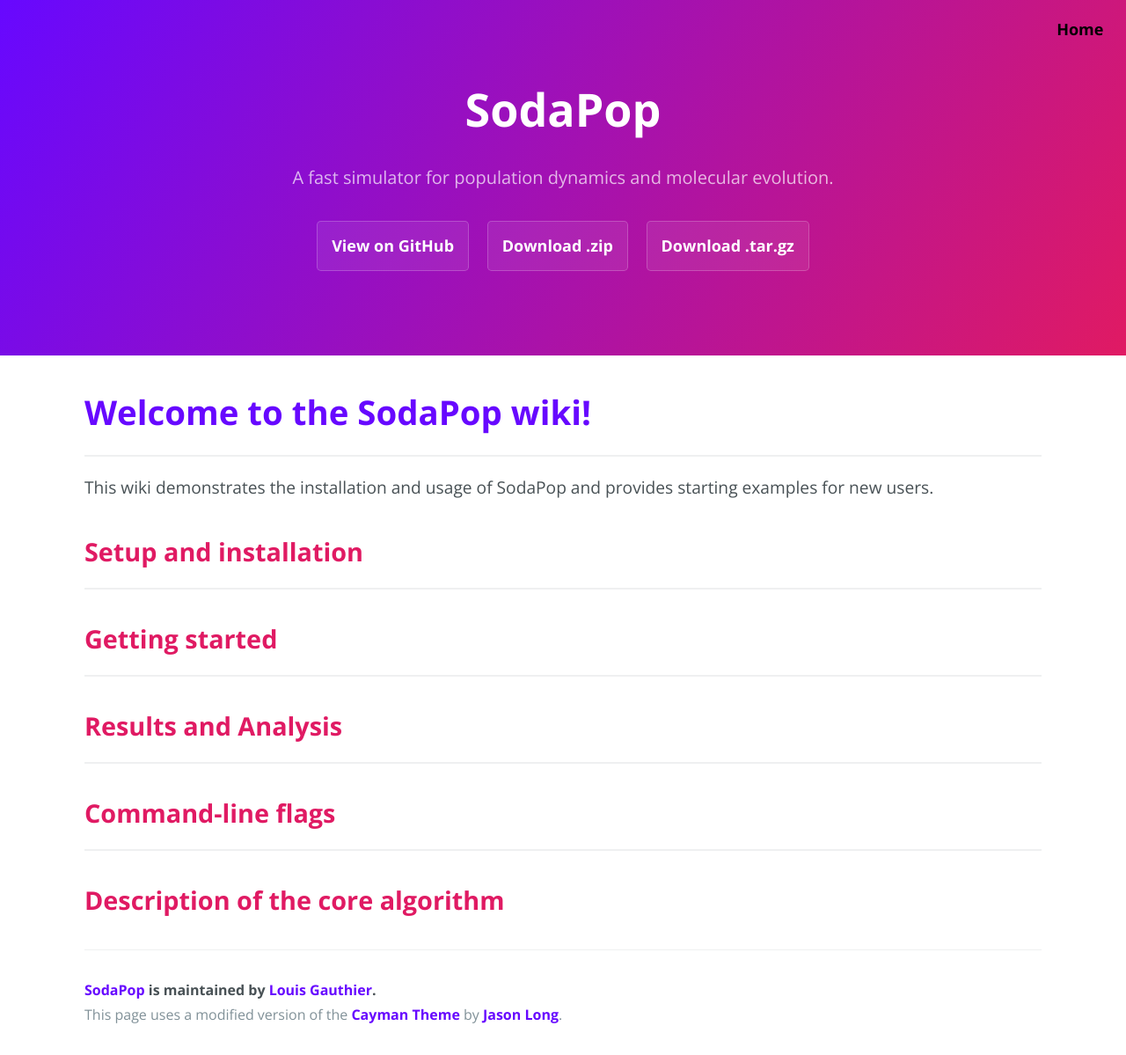
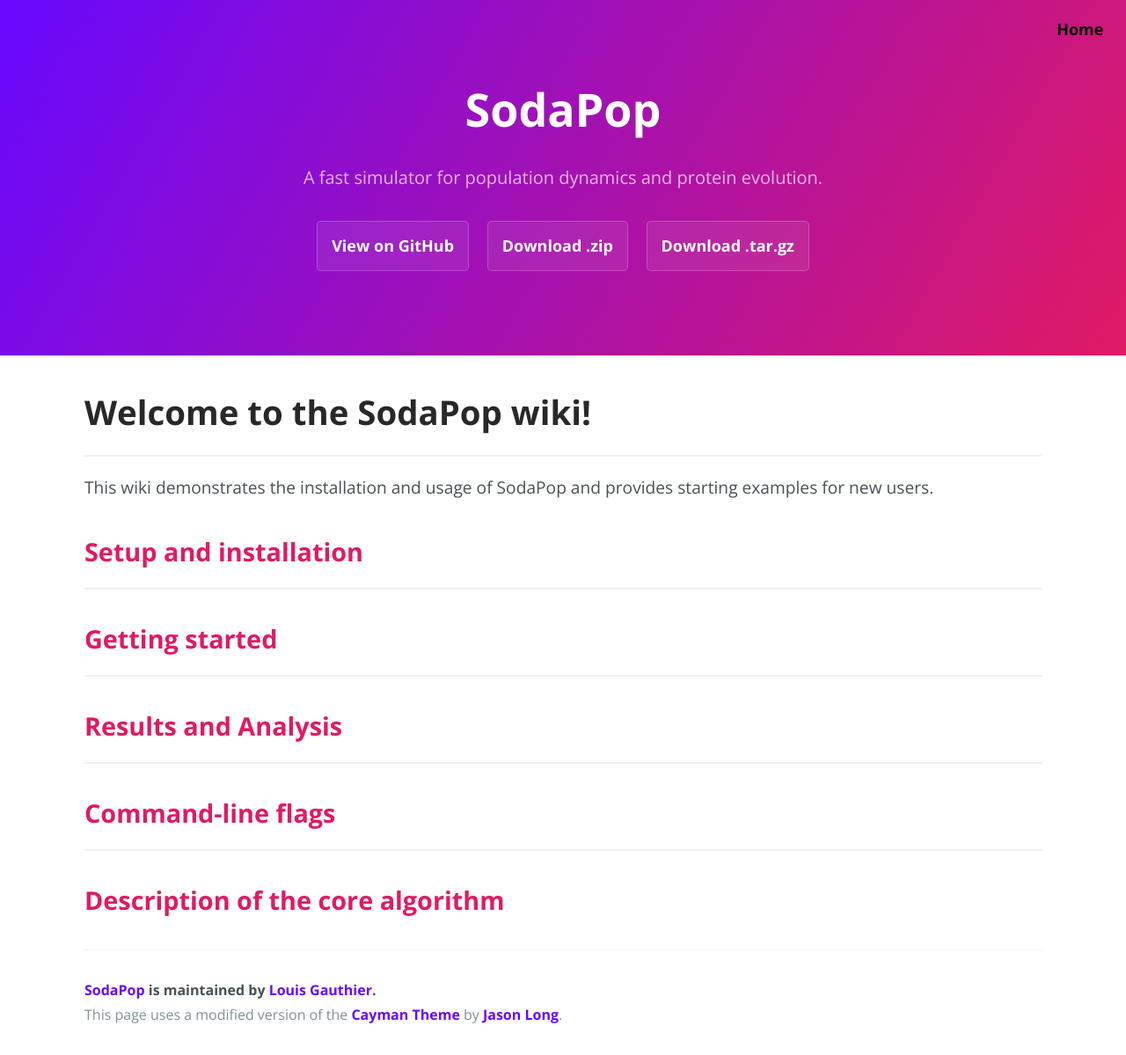
Before and after one commit to louisgt/SodaPop, a Jekyll site: the page built from index.md, in a window 1280 px wide. Shown: the whole page at 88% size. Built offline with Jekyll 4.4.1, drawn with Linux system fonts in a browser that asks for light colours.

Commit message:
changes to css

```diff
--- a/_config.yml
+++ b/_config.yml
@@ -1,7 +1,7 @@
 markdown: kramdown
 title: SodaPop
-tagline: A fast simulator for population dynamics and molecular evolution.
-description: A fast, versatile forward-time simulator for large-scale population dynamics and molecular evolution.
+tagline: A fast simulator for population dynamics and protein evolution.
+description: A fast, flexible forward-time simulator for large-scale population dynamics and protein evolution.
 show_downloads: "true"
 baseurl: "/SodaPop"
 author :
--- a/css/cayman.css
+++ b/css/cayman.css
@@ -170,8 +170,8 @@ a:hover { text-decoration: underline; }
 @media screen and (min-width: 42em) and (max-width: 64em) { .main-content { padding: 2rem 4rem; font-size: 1.2rem; } }
 @media screen and (max-width: 42em) { .main-content { padding: 2rem 1rem; font-size: 1.2rem; } }
 .main-content img { max-width: 70%; }
-.main-content h1, .main-content h2 { margin-top: 2rem; margin-bottom: 1rem; font-weight: bold; color: #6708FF; }
-.main-content h3, .main-content h4, .main-content h5, .main-content h6 { margin-top: 2rem; margin-bottom: 1rem; font-weight: normal; color: #4F05C6; }
+.main-content h1, .main-content h2 { margin-top: 2rem; margin-bottom: 1rem; font-weight: bold; color: #282828; }
+.main-content h3, .main-content h4, .main-content h5, .main-content h6 { margin-top: 2rem; margin-bottom: 1rem; font-weight: normal; color: #282828; }
 .main-content p { margin-bottom: 1em; }
 .main-content code { padding: 2px 4px; font-family: Consolas, "Liberation Mono", Menlo, Courier, monospace; font-size: 1.2rem; color: #567482; background-color: #f3f6fa; border-radius: 0.3rem; }
 .main-content pre { padding: 0.8rem; margin-top: 0; margin-bottom: 1rem; font: 1rem Consolas, "Liberation Mono", Menlo, Courier, monospace; color: #485155; word-wrap: normal; background-color: #f3f6fa; border: solid 1px #dce6f0; border-radius: 0.3rem; }
```
